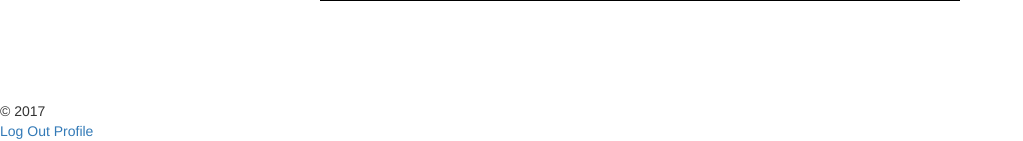
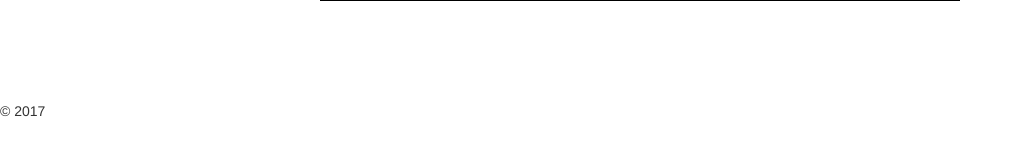
Before and after one commit to Team-New-Jersey/instafake, a Node server app: template views/home.ejs in a window 1280 px wide. Shown: the part 2452-2593 px from the top of the page, without its empty margins (0-1023 px from the left). After the commit the page ends 2569 px from the top, so only its background shows below. Run offline with Node 20, Linux system fonts and the light colour scheme; the template is opened without the code that fills it, so the values that code supplies are empty; some libraries are stand-ins or nearby versions.

Commit message:
installed jsonwebtoken, fixed links in partials/header, removed links in home.ejs; tested form in profile.ejs

```diff
--- a/views/home.ejs
+++ b/views/home.ejs
@@ -116,8 +116,3 @@
 
   </body>
 </html>
-
-
-<a href="/logout">Log Out</a>
-
-<a href="/api/protected/profile">Profile</a>
--- a/views/partials/_header.ejs
+++ b/views/partials/_header.ejs
@@ -16,9 +16,9 @@
         <a class="navbar-brand" href="#">Instafake</a>
 
         <ul class="nav navbar-nav">
-            <li><a href="/home">Home</a></li>
-            <li><a href="/profile">Profile</a></li>
-            <li><a href="/logout">Log off</a><li>
+            <li><a href="/api/protected/">Home</a></li>
+            <li><a href="/api/protected/profile">Profile</a></li>
+            <li><a href="/api/protected/logout">Log off</a><li>
         </ul>
     </div>
 
--- a/views/profile.ejs
+++ b/views/profile.ejs
@@ -11,6 +11,4 @@
 	<div>
 		<button type="submit">Upload</button>
 	</div>
-</form>
-
- -->
+</form> -->
```
